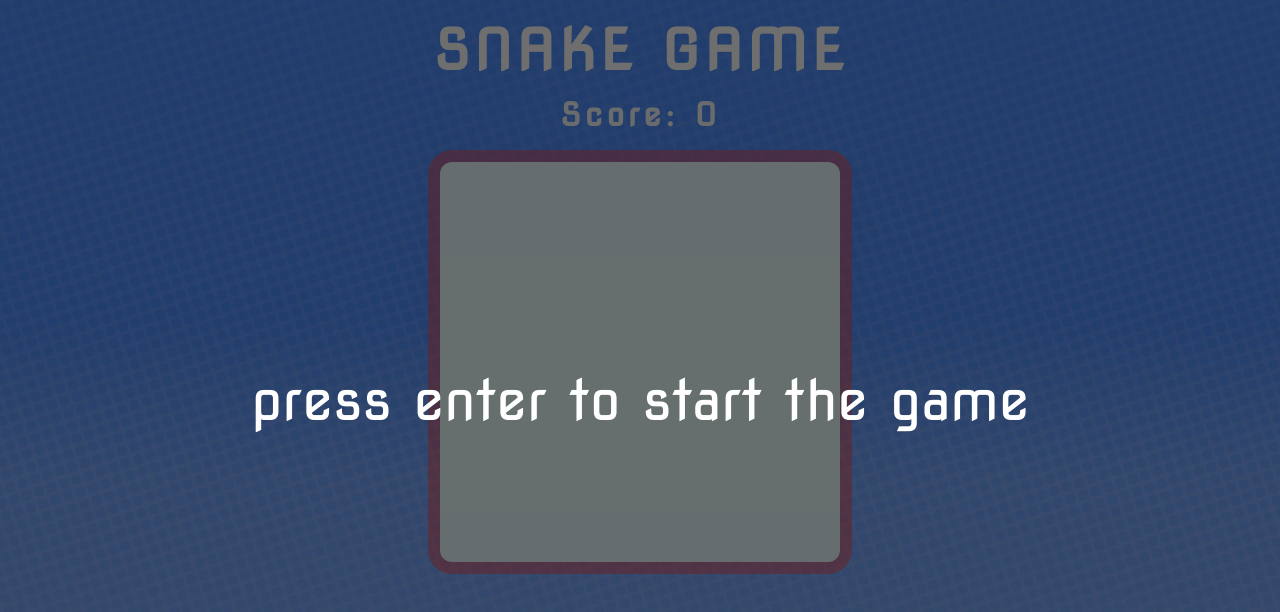
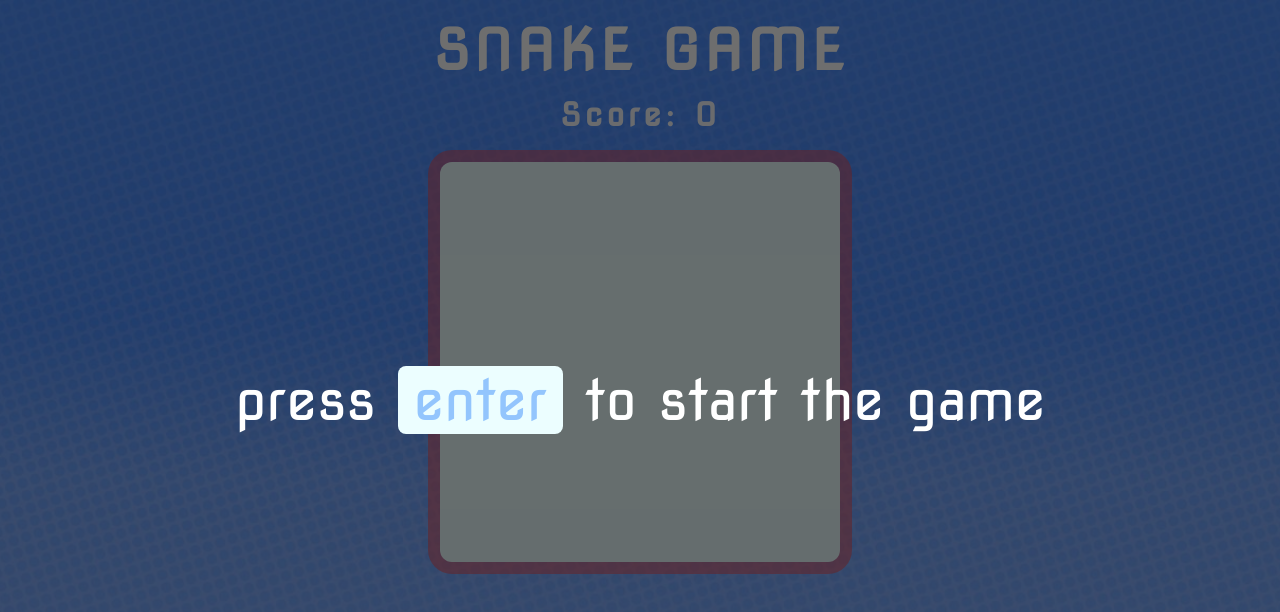
Before and after one commit to MacJ13/snake-game, a website built with Vite: page index.html in a window 1280 px wide. Built offline with nearby package versions, Linux system fonts and the light colour scheme.

Commit message:
Create and style modal info element

```diff
--- a/src/main.ts
+++ b/src/main.ts
@@ -38,7 +38,6 @@ const draw = (): void => {
 
 const changeDirection = (e: KeyboardEvent): void => {
   const { key } = e;
-
   const startStatus = game.checkStatus(key);
 
   if (startStatus) {
@@ -52,7 +51,6 @@ const changeDirection = (e: KeyboardEvent): void => {
 
 const animate = (): void => {
   animation.run(draw);
-
   animation.requestAnimationFrame(animate);
 };
 
--- a/src/style.css
+++ b/src/style.css
@@ -87,6 +87,17 @@ body {
   transition: opacity 0.3s;
 }
 
+#modal__info {
+  line-height: 1.5;
+}
+
+#enter {
+  background-color: var(--canvas-bg);
+  border-radius: 0.5rem;
+  color: var(--body-bg);
+  padding: 0 1rem;
+}
+
 .hidden {
   display: none !important;
 }
--- a/src/view/modalView.ts
+++ b/src/view/modalView.ts
@@ -12,17 +12,27 @@ class ModalView extends View {
   }
 
   private createModalElement(): HTMLElement {
-    const div = document.createElement("div");
-    div.id = "modal";
-    div.innerHTML = "press enter to start the game";
+    const modalEl = document.createElement("div");
+    modalEl.id = "modal";
+    modalEl.innerHTML = this.getModalInfo();
 
-    return div;
+    return modalEl;
+  }
+
+  private getModalInfo(): string {
+    return "<div id='modal__info'>press <span id='enter'>enter</span> to start the game</div>";
   }
 
   private getEndResult(score: number) {
-    return `Your final score is ${score}.
+    return `
+
+    <div id='modal__info'>
+    Your final score is ${score}.
     <br/>
-    Press enter to try again.
+    Press <span id="enter">enter</span> to try again.
+    </div>
+
+
     `;
   }
 
```
